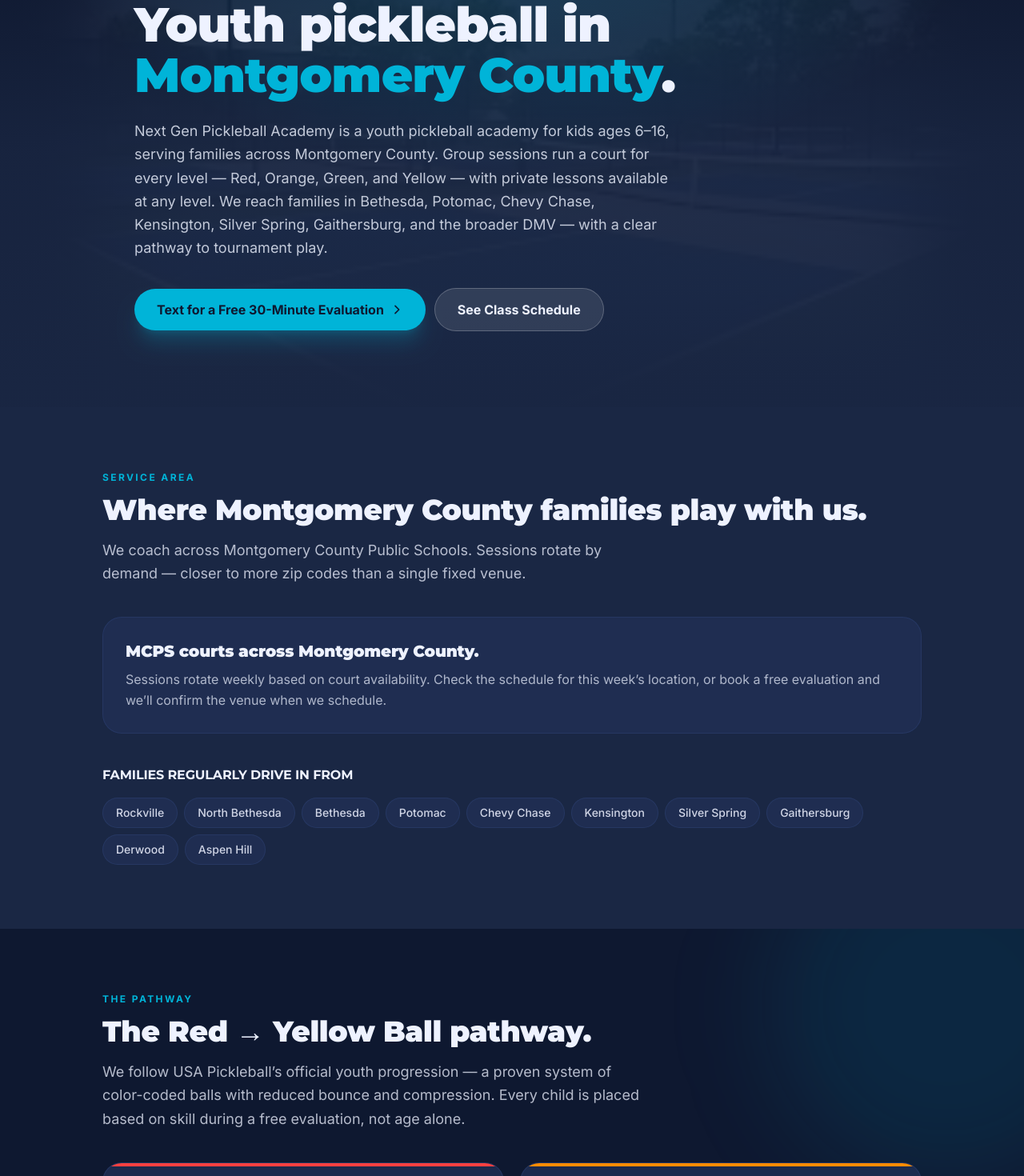
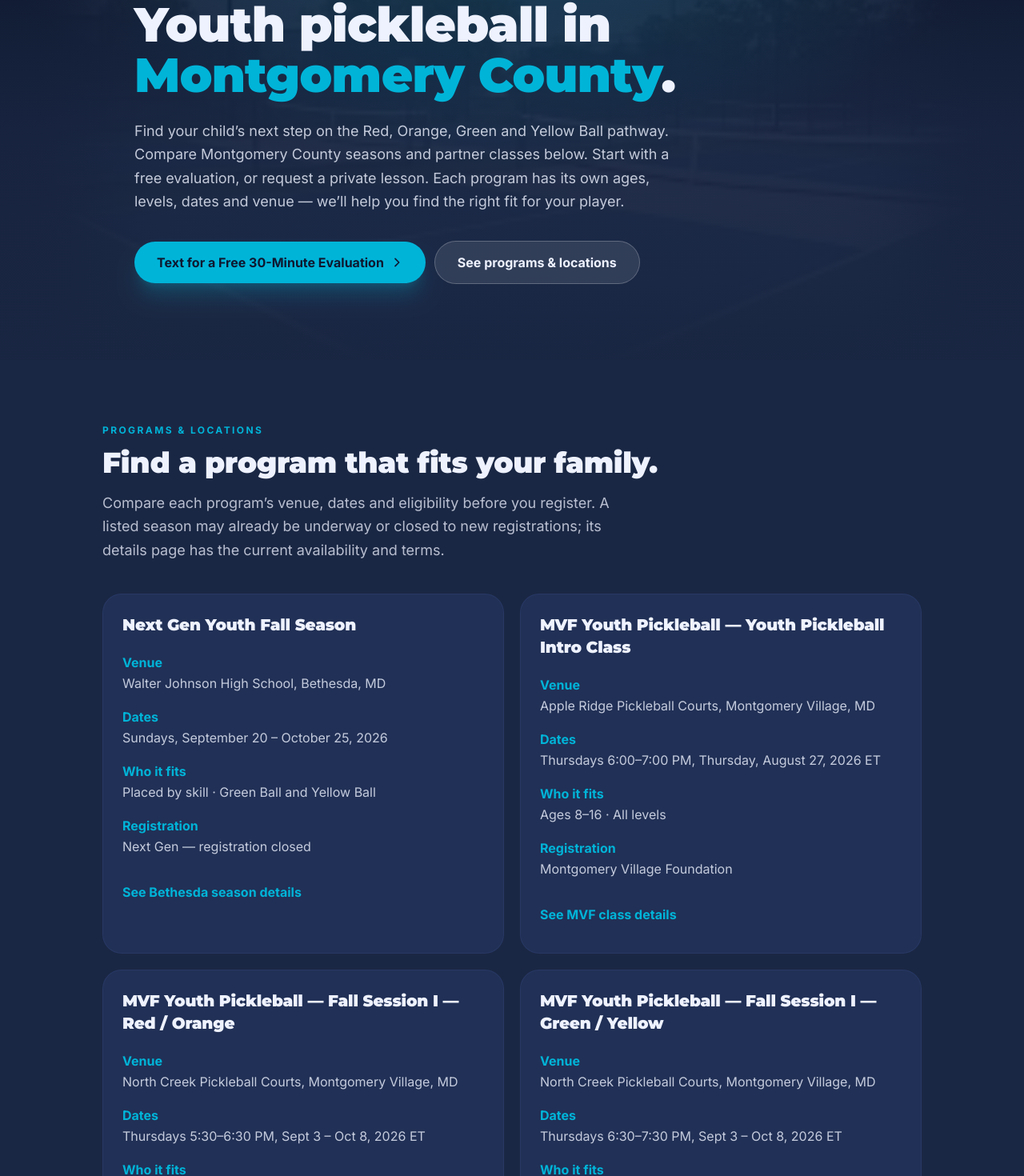
Before and after one commit to sammorrispb/nextgen-academy, a Next.js app: page /montgomery-county-youth-pickleball in a window 1280 px wide. Shown: the part 250-1720 px from the top of the page at 80% size. Built offline with nearby package versions, Linux system fonts and the light colour scheme; no server answers.

Commit message:
fix: ground NGA county discovery in current programs

```diff
--- a/src/app/montgomery-county-youth-pickleball/page.tsx
+++ b/src/app/montgomery-county-youth-pickleball/page.tsx
@@ -11,7 +11,11 @@
 import EvaluationSchedulingCard from "@/components/EvaluationSchedulingCard";
 import { EVALUATION_SMS_URL } from "@/data/scheduling";
 import TrackedCTA from "@/components/TrackedCTA";
-import { NGA_POSTAL_ADDRESS, areaServedJsonLd, CITY_LANDING_PAGES, orgRef } from "@/lib/seo";
+import { CITY_LANDING_PAGES, orgRef } from "@/lib/seo";
+import { buildLeagueHubCards } from "@/lib/league-hub";
+import { picklParkTodayET } from "@/lib/picklpark-registration-window";
+
+export const revalidate = 300;
 
 export const metadata: Metadata = {
   // Absolute title so the rendered <title> stays inside Google's ~60-char
@@ -32,22 +36,13 @@
   },
 };
 
-const SERVED_TOWNS = [
-  "Rockville",
-  "North Bethesda",
-  "Bethesda",
-  "Potomac",
-  "Chevy Chase",
-  "Kensington",
-  "Silver Spring",
-  "Gaithersburg",
-  "Derwood",
-  "Aspen Hill",
-];
-
 // The shared local FAQ subset lives in src/data/faq.ts (one copy).
 
 export default function MontgomeryCountyPage() {
+  const programs = buildLeagueHubCards(picklParkTodayET(), {
+    fallRegistrationOpen: process.env.NEXT_PUBLIC_FALL_REGISTRATION_OPEN === "true",
+  }).filter((card) => card.key === "fall" || card.key.startsWith("mvf-"));
+
   return (
     <>
       <JsonLd
@@ -81,15 +76,14 @@
       <JsonLd
         data={{
           "@context": "https://schema.org",
-          "@type": ["LocalBusiness", "SportsActivityLocation"],
-          name: "Next Gen Pickleball Academy — Montgomery County",
+          "@type": "Service",
+          "@id": "https://nextgenpbacademy.com/montgomery-county-youth-pickleball#service",
+          name: "Youth pickleball coaching in Montgomery County",
+          serviceType: "Youth pickleball coaching",
           description: seo.montgomeryCounty.description,
           url: "https://nextgenpbacademy.com/montgomery-county-youth-pickleball",
-          telephone: "301-325-4731",
-          email: "nextgenacademypb@gmail.com",
-          address: NGA_POSTAL_ADDRESS,
-          areaServed: areaServedJsonLd(),
-          parentOrganization: orgRef(),
+          areaServed: { "@type": "AdministrativeArea", name: "Montgomery County, MD" },
+          provider: orgRef(),
         }}
       />
 
@@ -117,13 +111,11 @@
             <span className="text-ngpa-teal">Montgomery County</span>.
           </h1>
           <p className="mt-6 text-lg text-ngpa-white/80 leading-relaxed max-w-2xl">
-            Next Gen Pickleball Academy is a youth pickleball academy for kids
-            ages 6&ndash;16, serving families across Montgomery County.
-            Group sessions run a court for every level &mdash; Red, Orange,
-            Green, and Yellow &mdash; with private lessons available at any
-            level. We reach families in Bethesda, Potomac,
-            Chevy Chase, Kensington, Silver Spring, Gaithersburg, and the
-            broader DMV &mdash; with a clear pathway to tournament play.
+            Find your child&rsquo;s next step on the Red, Orange, Green and
+            Yellow Ball pathway. Compare Montgomery County seasons and partner
+            classes below. Start with a free evaluation, or request a private lesson.
+            Each program has its own ages, levels, dates and venue &mdash; we&rsquo;ll
+            help you find the right fit for your player.
           </p>
 
           <div className="mt-9 flex flex-col sm:flex-row gap-3">
@@ -140,68 +132,129 @@
               </svg>
             </TrackedCTA>
             <TrackedCTA
-              href="/schedule"
-              label="moco_hero_view_schedule"
+              href="#programs"
+              label="moco_hero_view_programs"
               section="moco_hero"
               asNextLink
               className="inline-flex items-center justify-center px-7 py-3.5 bg-white/10 ring-1 ring-white/30 text-ngpa-white font-bold rounded-full hover:bg-white/15 hover:ring-white/50 transition-all min-h-[48px]"
             >
-              See Class Schedule
+              See programs &amp; locations
             </TrackedCTA>
           </div>
         </div>
       </section>
 
-      {/* ─── Where we serve ───────────────────── */}
-      <section className="bg-ngpa-navy py-16 sm:py-20 px-4 sm:px-6 lg:px-10">
+      {/* ─── Current county programs ───────────── */}
+      <section id="programs" className="bg-ngpa-navy py-16 sm:py-20 px-4 sm:px-6 lg:px-10 scroll-mt-24">
         <div className="max-w-5xl mx-auto">
           <p className="text-xs font-bold tracking-[0.2em] uppercase text-ngpa-teal mb-3">
-            Service Area
+            Programs &amp; locations
           </p>
           <h2 className="font-heading text-3xl sm:text-4xl font-black text-ngpa-white mb-4 tracking-tight">
-            Where Montgomery County families play with us.
+            Find a program that fits your family.
           </h2>
           <p className="text-lg text-ngpa-white/75 leading-relaxed mb-10 max-w-2xl">
-            We coach across Montgomery County Public Schools. Sessions rotate by
-            demand &mdash; closer to more zip codes than a single fixed venue.
+            Compare each program&rsquo;s venue, dates and eligibility before you
+            register. A listed season may already be underway or closed to new
+            registrations; its details page has the current availability and terms.
           </p>
 
-          <div className="bg-ngpa-panel/80 backdrop-blur-sm rounded-2xl border border-ngpa-slate/60 p-7 mb-10">
+          {programs.length > 0 ? (
+            <div className="grid grid-cols-1 sm:grid-cols-2 gap-5 mb-10">
+              {programs.map((program) => (
+                <article key={program.key} className="bg-ngpa-panel rounded-2xl border border-ngpa-slate/60 p-6">
+                  <h3 className="font-heading text-xl font-black text-ngpa-white mb-5 tracking-tight">
+                    {program.title}
+                  </h3>
+                  <dl className="space-y-4 text-base leading-relaxed">
+                    <div>
+                      <dt className="font-bold text-ngpa-teal">Venue</dt>
+                      <dd className="text-ngpa-white/80">{program.where}</dd>
+                    </div>
+                    <div>
+                      <dt className="font-bold text-ngpa-teal">Dates</dt>
+                      <dd className="text-ngpa-white/80">
+                        <time dateTime={program.startsOn}>{program.when}</time>
+                        {program.key.startsWith("mvf-") ? " ET" : ""}
+                      </dd>
+                    </div>
+                    <div>
+                      <dt className="font-bold text-ngpa-teal">Who it fits</dt>
+                      <dd className="text-ngpa-white/80">{program.ages} &middot; {program.levels}</dd>
+                    </div>
+                    <div>
+                      <dt className="font-bold text-ngpa-teal">Registration</dt>
+                      <dd className="text-ngpa-white/80">{program.registrar}</dd>
+                    </div>
+                  </dl>
+                  <Link href={program.href} className="inline-flex items-center min-h-[48px] mt-5 text-base font-bold text-ngpa-teal hover:text-ngpa-teal-bright underline-offset-4 hover:underline">
+                    {program.key === "fall" ? "See Bethesda season details" : "See MVF class details"}
+                  </Link>
+                </article>
+              ))}
+            </div>
+          ) : (
+            <p className="rounded-2xl border border-ngpa-slate/60 bg-ngpa-panel p-6 mb-10 text-base text-ngpa-white/80 leading-relaxed">
+              No season or partner classes are listed for Montgomery County
+              right now. Text Coach Sam for a free evaluation, request a private
+              lesson, or check the drop-in schedule for separately listed sessions.
+            </p>
+          )}
+
+          <div className="bg-ngpa-panel rounded-2xl border border-ngpa-slate/60 p-7 mb-10">
             <h3 className="font-heading text-xl font-black text-ngpa-white mb-2 tracking-tight">
-              MCPS courts across Montgomery County.
+              Start with an evaluation or a private lesson.
             </h3>
             <p className="text-base text-ngpa-white/70 leading-relaxed">
-              Sessions rotate weekly based on court availability. Check the
-              schedule for this week&rsquo;s location, or book a free evaluation
-              and we&rsquo;ll confirm the venue when we schedule.
+              Your child can start at any step of the pathway. Text Coach Sam
+              with the days and area that work for you; you&rsquo;ll confirm the
+              evaluation&rsquo;s time and court together. For a private lesson,
+              request a time first. Sam confirms the court before sending your invoice.
             </p>
+            <div className="mt-4 flex flex-col sm:flex-row gap-x-6">
+              <a href={EVALUATION_SMS_URL} className="inline-flex items-center min-h-[48px] text-base font-bold text-ngpa-teal hover:underline">
+                Text for a free evaluation
+              </a>
+              <Link href="/lessons" className="inline-flex items-center min-h-[48px] text-base font-bold text-ngpa-teal hover:underline">
+                Explore private lessons
+              </Link>
+              <Link href="/schedule" className="inline-flex items-center min-h-[48px] text-base font-bold text-ngpa-teal hover:underline">
+                Check drop-in sessions
+              </Link>
+            </div>
           </div>
 
           <h3 className="font-heading text-base font-bold text-ngpa-white uppercase tracking-[0.15em] mb-4">
-            Families regularly drive in from
+            Explore your local guide
           </h3>
+          <p className="text-base text-ngpa-white/75 leading-relaxed mb-5">
+            Your home town and the program&rsquo;s venue can be different.
+            These guides help you explore options at named program venues.
+            Check the program&rsquo;s listed venue
+            and confirm partner locations before heading out.
+          </p>
           <ul className="flex flex-wrap gap-2">
-            {SERVED_TOWNS.map((town) => {
-              const cityPage = CITY_LANDING_PAGES.find((p) => p.city === town);
-              return (
+            {CITY_LANDING_PAGES.map((cityPage) => (
               <li
-                  key={town}
-                  className="px-4 py-2 bg-ngpa-panel/80 border border-ngpa-slate/60 rounded-full text-sm font-medium text-ngpa-white/85"
+                key={cityPage.slug}
+                className="bg-ngpa-panel border border-ngpa-slate/60 rounded-full text-base font-medium text-ngpa-white/85"
               >
-                  {cityPage ? (
                 <Link
                   href={`/${cityPage.slug}`}
-                      className="hover:text-ngpa-teal transition-colors"
+                  className="inline-flex items-center min-h-[48px] px-4 py-2 hover:text-ngpa-teal transition-colors"
                 >
-                      {town}
+                  {cityPage.city}
                 </Link>
-                  ) : (
-                    town
-                  )}
               </li>
-              );
-            })}
+            ))}
           </ul>
+          <p className="mt-8 text-base text-ngpa-white/75 leading-relaxed">
+            Looking in Frederick County?{" "}
+            <Link href="/youth-pickleball-frederick" className="inline-flex items-center min-h-[48px] font-bold text-ngpa-teal hover:underline">
+              See youth programs at The Pickl Park in Frederick
+            </Link>
+            . That venue has its own programs, age requirements and registration.
+          </p>
         </div>
       </section>
 
@@ -221,7 +274,9 @@
           <p className="text-lg text-ngpa-white/75 leading-relaxed mb-10 max-w-2xl">
             We follow USA Pickleball&rsquo;s official youth progression — a proven
             system of color-coded balls with reduced bounce and compression. Every
-            child is placed based on skill during a free evaluation, not age alone.
+            child&rsquo;s skills help us recommend a next step during a free
+            evaluation. These colors describe the pathway; each program listing
+            gives its eligible ages, levels and group size.
           </p>
 
           <div className="grid grid-cols-1 sm:grid-cols-2 gap-5">
@@ -339,19 +394,19 @@
             Pricing
           </p>
           <h2 className="font-heading text-3xl sm:text-4xl font-black text-ngpa-white mb-4 tracking-tight">
-            Drop-in, never a subscription.
+            Know what you&rsquo;re signing up for.
           </h2>
           <p className="text-lg text-ngpa-white/75 leading-relaxed mb-8">
-            All group classes are{" "}
-            <strong className="text-ngpa-white font-bold">one hour, drop-in only</strong>{" "}
-            — no subscription, no commitment. Courts stay
-            small, so every kid gets real reps. Payments are
-            non-refundable.{" "}
+            Season registrations cover a block of sessions, paid up front.
+            Partner classes are booked and paid through the organization named
+            on the listing. Drop-in sessions are single bookings when listed,
+            with the rate shown at checkout. Check the program&rsquo;s dates,
+            eligibility, availability and cancellation terms before you pay.{" "}
             <Link
               href="/schedule"
               className="text-ngpa-teal hover:text-ngpa-teal-bright font-bold underline-offset-4 hover:underline transition-colors"
             >
-              View the current schedule
+              Check separately listed drop-ins
             </Link>
             .
           </p>
@@ -361,14 +416,17 @@
               <span className="text-ngpa-white/65">30-minute evaluation</span>
             </div>
             <p className="text-base text-ngpa-white/70 leading-relaxed">
-              Start there — it decides your child&rsquo;s ball color and costs
-              nothing. After that it&rsquo;s one group rate across Orange, Green
-              &amp; Yellow Ball, shown at checkout before you pay. Drop-in only.
-              No monthly subscription. Non-refundable.
+              Start there &mdash; your coach watches your child play and helps
+              you find the right next step. There&rsquo;s no cost or commitment.
+              You&rsquo;ll confirm the time and court with Coach Sam by text.
             </p>
           </div>
           <p className="text-sm text-ngpa-white/60 mt-5">
-            <strong className="text-ngpa-white/80">Private lessons</strong> for any child still learning the rally are quoted after the evaluation — rate depends on coach, location, and package. The 30-minute evaluation that determines placement is always free.
+            <strong className="text-ngpa-white/80">Private lessons</strong> are
+            available at any level. The{" "}
+            <Link href="/lessons" className="font-bold text-ngpa-teal hover:underline">Lessons page</Link>{" "}
+            lists coaching options and rates. Request a time first; Coach Sam
+            confirms your court before sending an invoice.
           </p>
         </div>
       </section>
--- a/src/data/faq.ts
+++ b/src/data/faq.ts
@@ -63,7 +63,7 @@
   {
     question: "Where are you located?",
     answer:
-      "We coach across Montgomery County Public Schools. Sessions rotate weekly based on court availability — common areas include Rockville, North Bethesda, Bethesda, Potomac, Chevy Chase, Kensington, Silver Spring, Gaithersburg, Derwood, and Aspen Hill. The /schedule page shows this week's confirmed venues; email or text us if you don't see one near you. On Saturdays we also coach youth leagues at The Pickl Park, an indoor pickleball club in Frederick, MD.",
+      "Your child's court depends on the program. Check the Bethesda season at /fall and MVF classes in Montgomery Village at /montgomery-village-youth-pickleball for their listed venues, dates and availability. The /schedule page lists separate drop-ins when available. For a Montgomery County free evaluation or a private lesson, Coach Sam confirms the time and court with you. Frederick programs and private lessons are at The Pickl Park; see /youth-pickleball-frederick for its options and eligibility.",
   },
   {
     question: "How do free evaluations work?",
@@ -110,7 +110,7 @@
   {
     question: "Which Montgomery County towns do you serve?",
     answer:
-      "We serve families across Bethesda, Potomac, Chevy Chase, Kensington, Silver Spring, Rockville, North Bethesda, Gaithersburg, Derwood, Aspen Hill, and most of the DMV. Sessions rotate seasonally between Montgomery County courts — reach out for the current location. Frederick County families: our Saturday youth leagues run at The Pickl Park in Frederick.",
+      "Families across Montgomery County can explore our programs, including Bethesda seasons and MVF classes in Montgomery Village. Your home town may be different from the program's venue: check each listing for dates, ages, levels and registration details. For evaluations or private lessons, share the area and days that work for you; Coach Sam confirms the time and court. Our county guide links to local information for Bethesda, North Bethesda, Rockville, Potomac, Gaithersburg, Germantown, Silver Spring and Olney. Frederick families can see the separate guide to The Pickl Park.",
   },
   {
     question: "Do you run anything in Frederick County?",
--- a/src/data/seo.ts
+++ b/src/data/seo.ts
@@ -18,7 +18,7 @@
   montgomeryCounty: {
     title: "Youth Pickleball in Montgomery County, MD — Ages 6–16",
     description:
-      "Structured youth pickleball coaching for kids ages 6–16 across Montgomery County, MD — Bethesda, Rockville, Potomac, Gaithersburg, Chevy Chase, and beyond.",
+      "Youth pickleball for ages 6–16 in Montgomery County. Compare Bethesda seasons, Montgomery Village classes and private lessons; confirm your program's venue.",
   },
   mvf: {
     title: "MVF Youth Pickleball in Montgomery Village, MD — Ages 8–16",
```
Also changed, not shown: 1 other file (tests, documents, lock files or other folders). Lines whose indentation alone changed are shown as unchanged.
